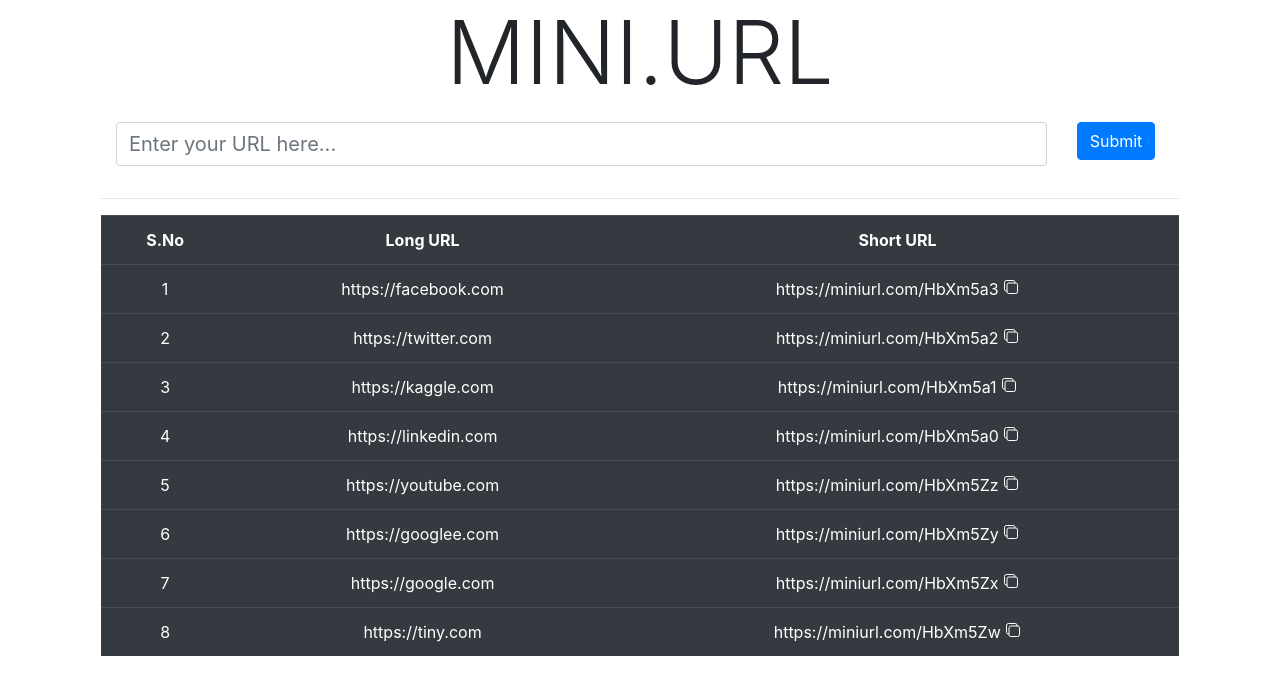
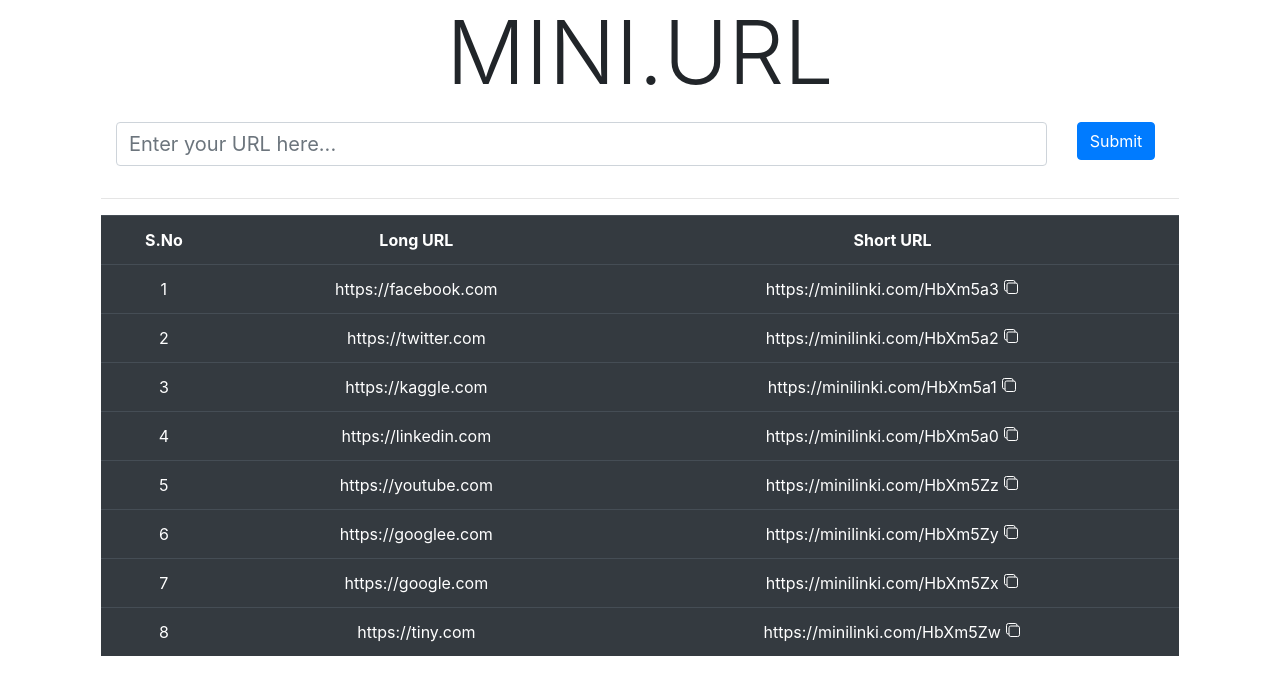
Before and after one commit to animesh-algorithm/url-shortener, a Django app: page / in a window 1280 px wide. Shown: the top 695 px of the page. Run offline with Django 3.2, Linux system fonts and the light colour scheme; data comes from the database, SQL or seed files in the repository; some libraries are stand-ins or nearby versions.

Commit message:
Finished Debugging

```diff
--- a/link_shortener/templates/home.html
+++ b/link_shortener/templates/home.html
@@ -32,7 +32,7 @@
                     <tr>
                         <td>{{ forloop.counter }}</td>
                         <td><a href="{{ link.long_url }}" class="text-white">{{ link.long_url }}</a></td>
-                        <td><a href="https://miniurl.herokuapp.com/{{ link.short_url }}" class="text-white" id='tiny_url'>https://miniurl.com/{{ link.short_url }}</a> <ion-icon name="copy-outline"></ion-icon> <span class='copied d-none text-success'>Copied!</span></td>
+                        <td><a href="https://miniurl.herokuapp.com/{{ link.short_url }}" class="text-white" id='tiny_url'>https://minilinki.com/{{ link.short_url }}</a> <ion-icon name="copy-outline"></ion-icon> <span class='copied d-none text-success'>Copied!</span></td>
                     </tr>
                 {% endfor %}
             </table>
```
